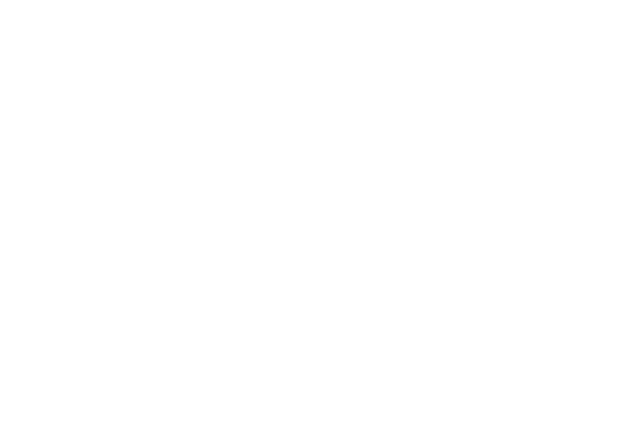
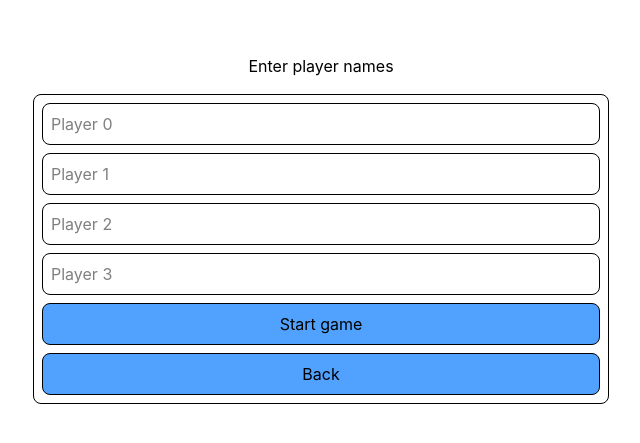
Before and after one commit to Kapoen/Rikken-Scoren, a React (Vite) app: page /Rikken-Scoren/newGame in a window 1280 px wide. Shown: the part 171-614 px from the top of the page, without its empty margins (319-959 px from the left). Built offline with nearby package versions, Linux system fonts and the light colour scheme.

Commit message:
Made basic new game page.

```diff
--- a/src/db/games.ts
+++ b/src/db/games.ts
@@ -6,13 +6,25 @@
         throw new Error("You need 4 players.");
     }
 
+    const hasDuplicates: boolean = new Set(players).size !== players.length;
+    if (hasDuplicates) {
+        throw Error("All player names need to be unique.");
+    }
+
+    const currentGame: Game | undefined = await getCurrentGame();
+    if (currentGame) {
+        await db.games.update(currentGame.id, {
+            finished: true,
+        });
+    }
+
     await db.games.add({
         id: crypto.randomUUID(),
         createdAt: Date.now(),
         finished: false,
         players: players.map((player: string): Player => { return { id: crypto.randomUUID(), name: player } }),
         rounds: [],
-    })
+    });
 }
 
 export async function getCurrentGame(): Promise<Game | undefined> {
--- a/src/i18n/locales/en.json
+++ b/src/i18n/locales/en.json
@@ -1,7 +1,11 @@
 {
     "menu": {
       "newGame": "New game",
+      "startGame": "Start game",
       "continue": "Continue game",
-      "gameHistory": "Played games"
+      "gameHistory": "Played games",
+      "player": "Player",
+      "enterPlayerNames": "Enter player names",
+      "back": "Back"
     }
 }
--- a/src/i18n/locales/nl.json
+++ b/src/i18n/locales/nl.json
@@ -1,7 +1,11 @@
 {
   "menu": {
     "newGame": "Nieuw spel",
+    "startGame": "Start spel",
     "continue": "Verder spelen",
-    "gameHistory": "Gespeelde spellen"
+    "gameHistory": "Gespeelde spellen",
+    "player": "Speler",
+    "enterPlayerNames": "Voer speler namen in",
+    "back": "Terug"
   }
 }
--- a/src/pages/NewGamePage.tsx
+++ b/src/pages/NewGamePage.tsx
@@ -1,8 +1,63 @@
-import type {ReactElement} from "react";
+import {type ChangeEvent, type ReactElement, useState} from "react";
+import {useTranslation} from "react-i18next";
+import {useNavigate} from "react-router";
+import {createGame} from "../db/games.ts";
 
 export default function NewGamePage(): ReactElement {
+    const { t } = useTranslation();
+    const navigate = useNavigate();
+
+    const [playerNames, setPlayerNames] = useState<string[]>(Array(4).fill(""));
+    const [error, setError] = useState<string | null>(null);
+
+    const handleChange = (index: number, value: string) => {
+        setPlayerNames((prev: string[]) => {
+            const updated: string[] = [...prev];
+            updated[index] = value;
+            return updated;
+        });
+    };
+
+    const startGame = async () => {
+        try {
+            await createGame(playerNames);
+        } catch (err: any) {
+            setError(err.message);
+            return;
+        }
+        navigate("/playGame");
+    }
+
     return (
-        <>
-        </>
+        <main className="flex flex-col items-center justify-center gap-4 min-h-screen">
+            <h1>{t("menu.enterPlayerNames")}</h1>
+            <div className="flex flex-col items-center justify-center gap-2 p-2 border rounded-lg w-3/4 max-w-xl">
+                {playerNames.map((name, index) => (
+                    <input
+                        className="border rounded-lg w-full p-2"
+                        key={index}
+                        type="text"
+                        value={name}
+                        onChange={(e: ChangeEvent<HTMLInputElement>) => handleChange(index, e.target.value)}
+                        placeholder={`${t("menu.player")} ${index}`}
+                    />
+                ))}
+                <button
+                    className="border rounded-lg bg-blue-400 w-full p-2"
+                    onClick={startGame}
+                >
+                    {t("menu.startGame")}
+                </button>
+                <button
+                    className="border rounded-lg bg-blue-400 w-full p-2"
+                    onClick={() => navigate("/")}
+                >
+                    {t("menu.back")}
+                </button>
+                {error ? (
+                    <span>{error}</span>
+                ) : <></>}
+            </div>
+        </main>
     )
 }
```
